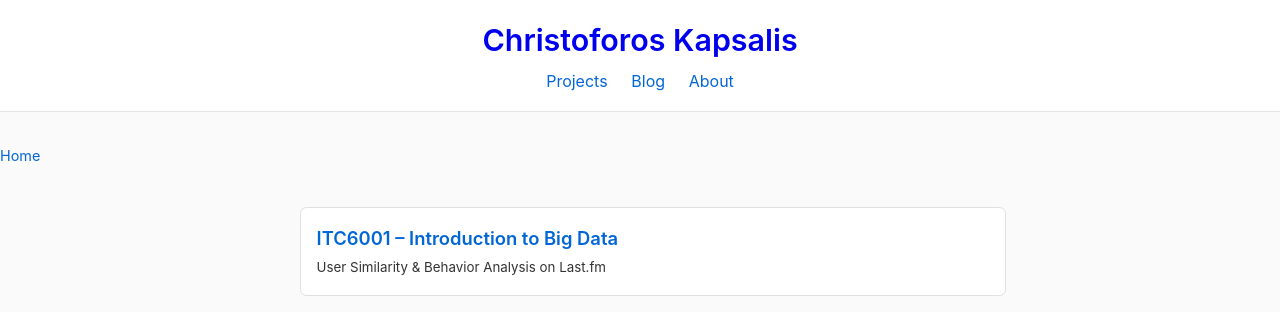
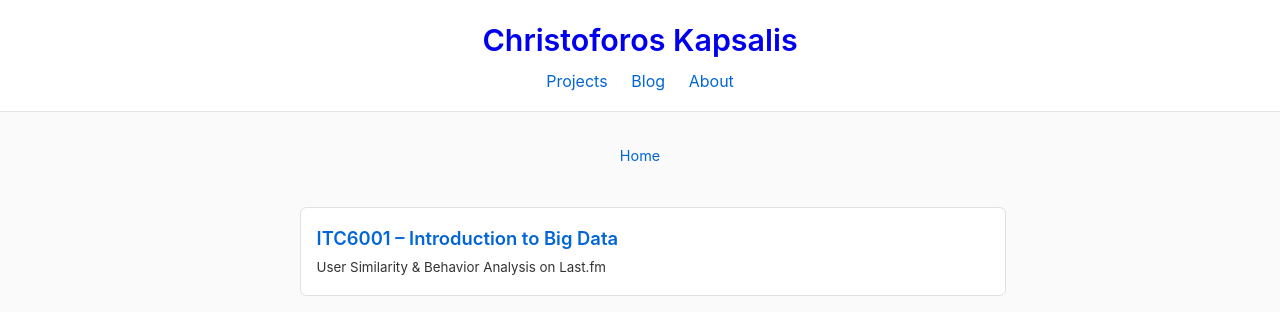
Before and after one commit to C-Kapsalis/portfolio-website, a Jekyll site: the page built from index.md, in a window 1280 px wide. Shown: the top 312 px of the page. Built offline with Jekyll 4.4.1, drawn with Linux system fonts in a browser that asks for light colours.

Commit message:
changed page structure of breadcrumbs

```diff
--- a/_includes/breadcrumbs.html
+++ b/_includes/breadcrumbs.html
@@ -1,13 +1,17 @@
+<div class="breadcrumb-container">
   <nav aria-label="breadcrumb">
     <ol class="breadcrumb">
       <li><a href="{{ '/' | relative_url }}">Home</a></li>
       {% if page.layout == 'blog' %}
         <li>Blog</li>
       {% elsif page.collection == 'projects' %}
-      <li><a href="{{ '/projects' | relative_url }}">Projects</a></li>
+        <li><a href="{{ '/' | relative_url }}">Projects</a></li>
         <li>{{ page.title }}</li>
       {% elsif page.url == '/about/' %}
         <li>About</li>
+      {% elsif page.url == '/blog/' %}
+        <li>Blog</li>
       {% endif %}
     </ol>
   </nav>
+</div>
--- a/assets/css/style.css
+++ b/assets/css/style.css
@@ -58,8 +58,10 @@ a:hover {
 .breadcrumb {
   list-style: none;
   padding: 0;
-  margin: 1rem 0;
+  margin: 1rem auto;  /* Changed: auto centers horizontally */
   font-size: 0.9rem;
+  text-align: center;  /* Added: centers the text */
+  max-width: 780px;    /* Added: matches your wrapper width */
 }
 
 .breadcrumb li {
```
Lines whose indentation alone changed are shown as unchanged.
